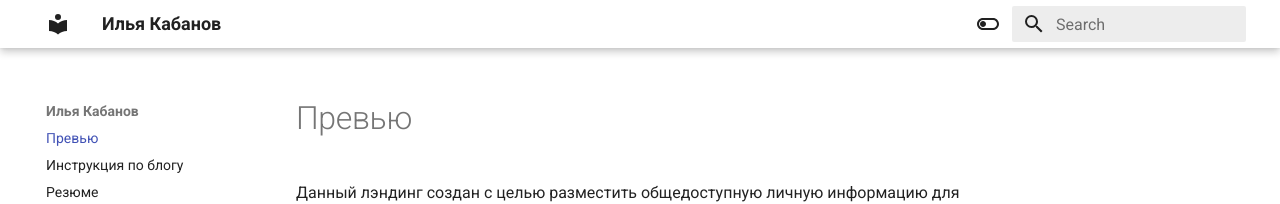
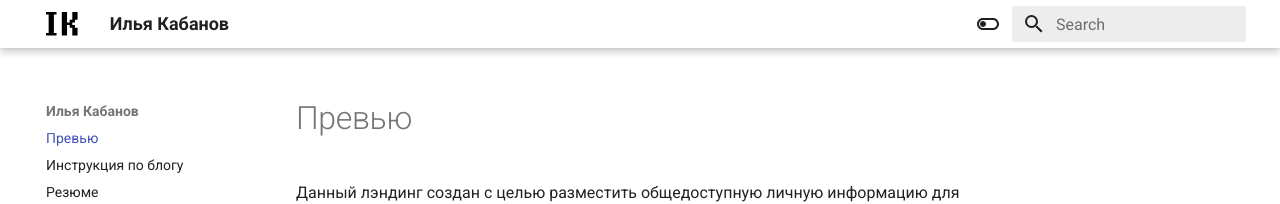
Before and after one commit to Hailos1/IlyaKabanov, an MkDocs documentation site: the page built from docs/index.md, in a window 1280 px wide. Shown: the top 204 px of the page. Built offline with MkDocs 1.6.1 and Material for MkDocs 9.7.7, drawn with Linux system fonts in a browser that asks for light colours.

Commit message:
added logo.svg

```diff
--- a/mkdocs.yml
+++ b/mkdocs.yml
@@ -2,6 +2,7 @@ site_name: Илья Кабанов
 
 theme:
     name: 'material'
+    logo: images/logo.svg
     palette:
 
     # Light mode
```
Also changed, not shown: docs/images/logo.svg (added).
